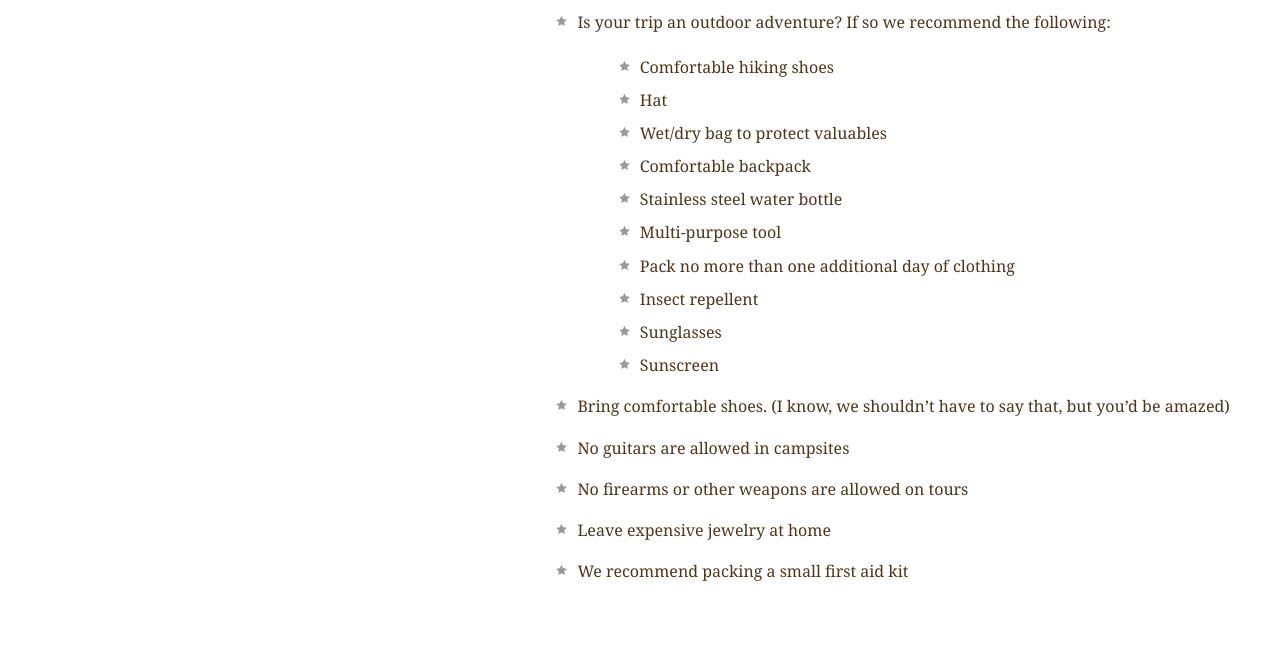
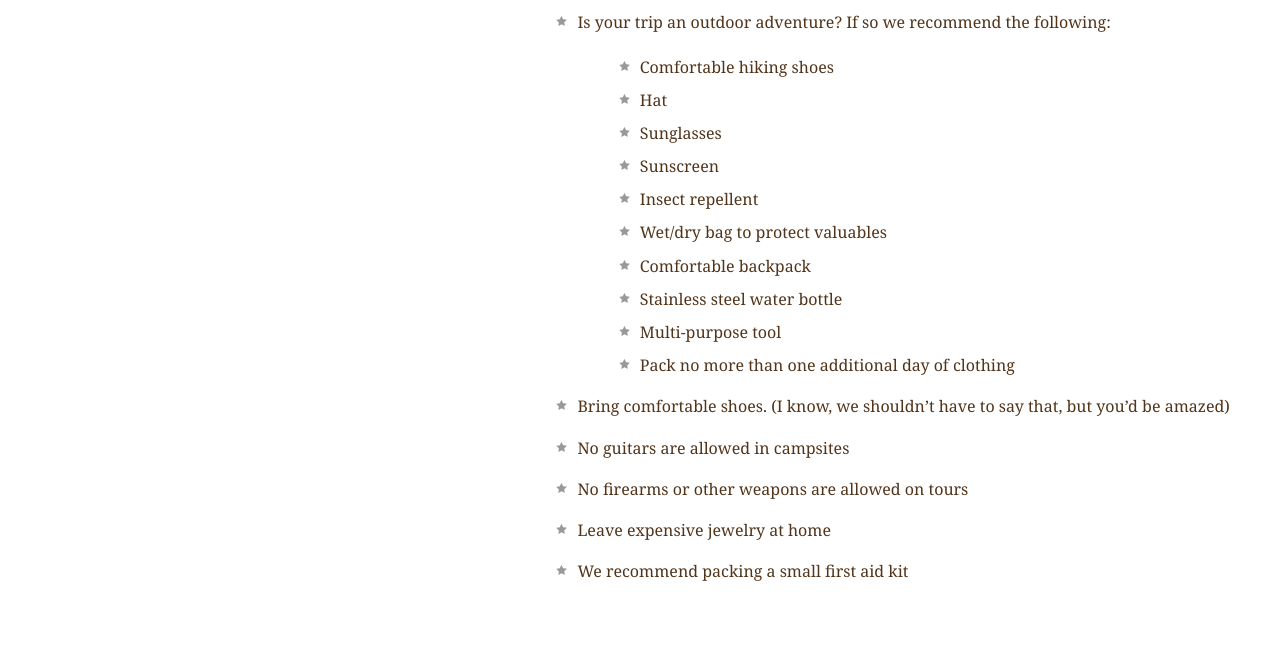
Before and after one commit to banjoquint/explore_california, a plain HTML site: page resources.html in a window 1280 px wide. Shown: the part 1980-2629 px from the top of the page. Drawn offline with Linux system fonts and the light colour scheme.

Commit message:
Rearrange items

```diff
--- a/resources.html
+++ b/resources.html
@@ -95,15 +95,15 @@
             <li>Is your trip an outdoor adventure? If so we recommend the following:
               <ul>
                 <li>Comfortable hiking shoes</li>
-                <li>Hat</li>
+                <li>Hat</li>  <li>Sunglasses</li>
+                <li>Sunscreen</li>
+                <li>Insect repellent</li>
                 <li>Wet/dry bag to protect valuables</li>
                 <li>Comfortable backpack</li>
                 <li>Stainless steel water bottle</li>
                 <li>Multi-purpose tool</li>
                 <li>Pack no more than one additional day of clothing</li>
-                <li>Insect repellent</li>
-                <li>Sunglasses</li>
-                <li>Sunscreen</li>
+
               </ul>
             </li>
             <li>Bring comfortable shoes. (I know, we shouldn’t have to say that, but you’d be amazed)</li>
```
